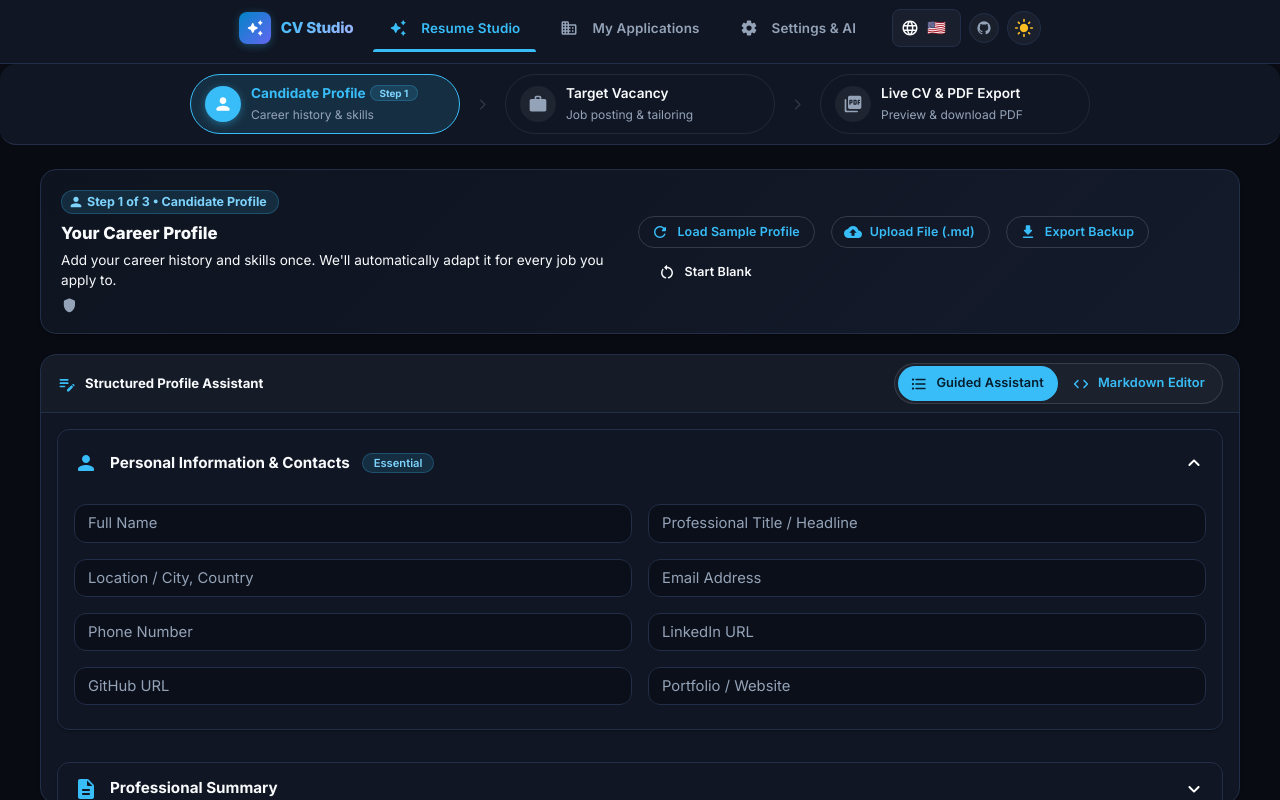
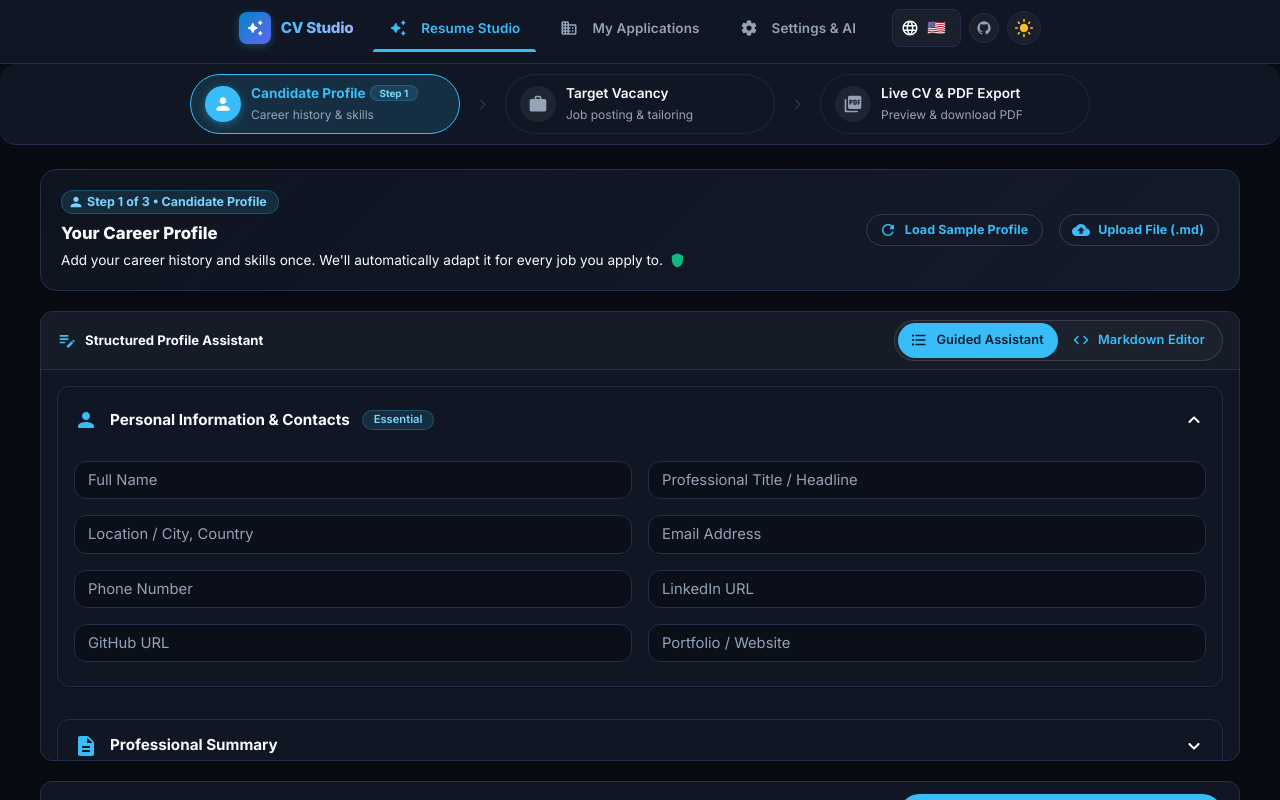
Before and after one commit to dann95moz/customs-CVs, a React (Vite) app: page / in a window 1280 px wide. Both pictures are taken after a click on the tab "Resume Studio". Built offline with nearby package versions, Linux system fonts and the light colour scheme.

Commit message:
refactor(profile): streamline candidate profile hero actions and make export contextual

```diff
--- a/src/components/studio/StepMasterData.tsx
+++ b/src/components/studio/StepMasterData.tsx
@@ -1,4 +1,4 @@
-import React, { useRef } from 'react';
+import React from 'react';
 import {
   Box,
   Paper,
@@ -7,29 +7,23 @@ import {
   Chip,
   Stack,
   Tooltip,
+  ButtonGroup,
   useTheme,
   alpha
 } from '@mui/material';
 import PersonRoundedIcon from '@mui/icons-material/PersonRounded';
-import LayersRoundedIcon from '@mui/icons-material/LayersRounded';
-import StarRoundedIcon from '@mui/icons-material/StarRounded';
-import DescriptionRoundedIcon from '@mui/icons-material/DescriptionRounded';
 import RefreshRoundedIcon from '@mui/icons-material/RefreshRounded';
 import CloudUploadRoundedIcon from '@mui/icons-material/CloudUploadRounded';
 import FileDownloadRoundedIcon from '@mui/icons-material/FileDownloadRounded';
-import RestartAltRoundedIcon from '@mui/icons-material/RestartAltRounded';
 import ArrowForwardRoundedIcon from '@mui/icons-material/ArrowForwardRounded';
 import EditNoteRoundedIcon from '@mui/icons-material/EditNoteRounded';
 import CheckCircleRoundedIcon from '@mui/icons-material/CheckCircleRounded';
 import InfoRoundedIcon from '@mui/icons-material/InfoRounded';
 import ShieldRoundedIcon from '@mui/icons-material/ShieldRounded';
-import AutoAwesomeRoundedIcon from '@mui/icons-material/AutoAwesomeRounded';
-import ArrowBackRoundedIcon from '@mui/icons-material/ArrowBackRounded';
+import FormatListBulletedRoundedIcon from '@mui/icons-material/FormatListBulletedRounded';
+import CodeRoundedIcon from '@mui/icons-material/CodeRounded';
 import { extractCandidateName, parseCvMarkdownToData } from '../../core/parser';
 import { useFileUploader } from '../../hooks/useFileUploader';
-import FormatListBulletedRoundedIcon from '@mui/icons-material/FormatListBulletedRounded';
-import CodeRoundedIcon from '@mui/icons-material/CodeRounded';
-import { ButtonGroup } from '@mui/material';
 import { useTranslation } from 'react-i18next';
 import { StepMasterDataProps } from '../../types';
 import { StudioSkeleton } from './StudioSkeleton';
@@ -44,8 +38,6 @@ export const StepMasterData: React.FC<StepMasterDataProps> = ({
   content,
   onChange,
   onLoadSample,
-  onResetTemplate,
-  onPrevStep,
   onNextStep
 }) => {
   const { t } = useTranslation(['profile', 'common']);
@@ -67,23 +59,6 @@ export const StepMasterData: React.FC<StepMasterDataProps> = ({
     link.click();
     URL.revokeObjectURL(url);
   };
-
-  const candidateName = extractCandidateName(content, 'Your Full Name').replace(/_/g, ' ');
-  const parsed = parseCvMarkdownToData(content);
-  const wordCount = content.trim().split(/\s+/).filter(Boolean).length;
-  const expCount = parsed.experience?.length || 0;
-  const skillsCount = parsed.skillGroups?.reduce((acc, curr) => acc + curr.skills.length, 0) || 0;
-
-  const completedSections = [
-    Boolean(parsed.name && parsed.name.trim() && !parsed.name.includes('[CANDIDATE')),
-    Boolean(parsed.summary && parsed.summary.trim() && !parsed.summary.includes('[Write freely')),
-    Boolean(parsed.skillGroups && parsed.skillGroups.length > 0 && parsed.skillGroups.some(g => g.skills.length > 0)),
-    Boolean(parsed.experience && parsed.experience.length > 0),
-    Boolean(parsed.education && parsed.education.length > 0),
-    Boolean(parsed.languages && parsed.languages.length > 0)
-  ];
-  const completedCount = completedSections.filter(Boolean).length;
-  const progressPercent = Math.round((completedCount / 6) * 100);
 
   const hasData = content.trim().length > 50 && !content.includes('[CANDIDATE FULL NAME]');
 
@@ -107,13 +82,22 @@ export const StepMasterData: React.FC<StepMasterDataProps> = ({
           gap: 2.5,
         }}
       >
-        {/* Simplified Guiding Hero Banner */}
+        {/* Hidden File Input for .md / .txt uploads */}
+        <input
+          type="file"
+          ref={fileInputRef}
+          style={{ display: 'none' }}
+          accept=".md,.txt"
+          onChange={handleFileUpload}
+        />
+
+        {/* Guiding Hero Banner with Clear Initial Actions */}
         <Paper
           sx={{
             p: { xs: 2, md: 2.5 },
             display: 'flex',
-            flexDirection: { xs: 'column', lg: 'row' },
-            alignItems: { xs: 'flex-start', lg: 'center' },
+            flexDirection: { xs: 'column', sm: 'row' },
+            alignItems: { xs: 'flex-start', sm: 'center' },
             justifyContent: 'space-between',
             gap: 2,
             background: isDark
@@ -122,7 +106,7 @@ export const StepMasterData: React.FC<StepMasterDataProps> = ({
             border: `1px solid ${theme.palette.divider}`,
           }}
         >
-          <Box sx={{ maxWidth: 900 }}>
+          <Box sx={{ maxWidth: 780 }}>
             <Chip
               icon={<PersonRoundedIcon sx={{ fontSize: '16px !important' }} />}
               label={t('profile:stepBadge', 'Step 1 of 3 • Candidate Profile')}
@@ -137,7 +121,7 @@ export const StepMasterData: React.FC<StepMasterDataProps> = ({
             <Typography variant="body2" color="text.secondary" sx={{ display: 'flex', alignItems: 'center', gap: 0.75, flexWrap: 'wrap' }}>
               {t('profile:subtitle', "Add your career history and skills once. We'll automatically adapt it for every job you apply to.")}
               <Tooltip
-                title={t('common:safeguard.tooltip', 'Integrity safeguard active: Guarantees tailored resumes stay 100% faithful to your real experience without hallucinating skills or fake metrics.')}
+                title={t('common:safeguard.tooltip', 'Career Authenticity Active: Ensures your tailored resume highlights your real achievements without inventing false experience or fake skills.')}
                 arrow
                 placement="top"
               >
@@ -151,57 +135,34 @@ export const StepMasterData: React.FC<StepMasterDataProps> = ({
                     '&:hover': { color: 'primary.main' },
                     transition: 'color 0.2s ease',
                   }}
-                  aria-label="Integrity safeguard active"
+                  aria-label="Career authenticity guarantee active"
                 >
-                  <ShieldRoundedIcon sx={{ fontSize: '1.05rem' }} />
+                  <ShieldRoundedIcon sx={{ fontSize: '1.05rem', color: theme.palette.success.main }} />
                 </Box>
               </Tooltip>
             </Typography>
           </Box>
 
-          <Stack direction="row" spacing={1} sx={{ flexWrap: 'wrap', gap: 1 }}>
+          {/* Equal-weight action buttons for users with existing data or demo exploration */}
+          <Stack direction="row" spacing={1} sx={{ flexWrap: 'wrap', gap: 1, flexShrink: 0 }}>
             <Button
               variant="outlined"
               size="small"
               startIcon={<RefreshRoundedIcon />}
               onClick={onLoadSample}
+              sx={{ fontWeight: 700, whiteSpace: 'nowrap' }}
             >
               {t('profile:actions.loadSample', 'Load Sample Profile')}
             </Button>
 
-            <input
-              type="file"
-              ref={fileInputRef}
-              style={{ display: 'none' }}
-              accept=".md,.txt"
-              onChange={handleFileUpload}
-            />
             <Button
               variant="outlined"
               size="small"
               startIcon={<CloudUploadRoundedIcon />}
               onClick={() => fileInputRef.current?.click()}
+              sx={{ fontWeight: 700, whiteSpace: 'nowrap' }}
             >
               {t('profile:actions.uploadFile', 'Upload File (.md)')}
-            </Button>
-
-            <Button
-              variant="outlined"
-              size="small"
-              startIcon={<FileDownloadRoundedIcon />}
-              onClick={handleDownload}
-            >
-              {t('profile:actions.exportBackup', 'Export Backup')}
-            </Button>
-
-            <Button
-              variant="text"
-              size="small"
-              color="inherit"
-              startIcon={<RestartAltRoundedIcon />}
-              onClick={onResetTemplate}
-            >
-              {t('profile:actions.startBlank', 'Start Blank')}
             </Button>
           </Stack>
         </Paper>
@@ -216,6 +177,7 @@ export const StepMasterData: React.FC<StepMasterDataProps> = ({
             overflow: 'hidden',
             border: `1px solid ${theme.palette.divider}`,
             bgcolor: 'background.paper',
+            borderRadius: '12px',
           }}
         >
           <Box
@@ -275,6 +237,7 @@ export const StepMasterData: React.FC<StepMasterDataProps> = ({
                 position: 'relative',
                 p: 0,
                 display: 'flex',
+                minHeight: 350,
               }}
             >
               <textarea
@@ -336,6 +299,27 @@ export const StepMasterData: React.FC<StepMasterDataProps> = ({
                 sx={{ fontWeight: 600 }}
               />
             )}
+
+            {/* Contextual Backup Export only when there is actual profile data */}
+            {hasData && (
+              <Tooltip title={t('profile:actions.exportBackupTip', 'Download your master profile as Markdown (.md)')}>
+                <Button
+                  size="small"
+                  variant="text"
+                  color="inherit"
+                  startIcon={<FileDownloadRoundedIcon sx={{ fontSize: 16 }} />}
+                  onClick={handleDownload}
+                  sx={{
+                    fontSize: '0.75rem',
+                    color: 'text.secondary',
+                    textTransform: 'none',
+                    '&:hover': { color: 'primary.main', bgcolor: alpha(theme.palette.primary.main, 0.06) }
+                  }}
+                >
+                  {t('profile:actions.exportBackup', 'Export Backup (.md)')}
+                </Button>
+              </Tooltip>
+            )}
           </Box>
 
           <Button
--- a/src/i18n/locales/en/profile.json
+++ b/src/i18n/locales/en/profile.json
@@ -5,8 +5,8 @@
   "actions": {
     "loadSample": "Load Sample Profile",
     "uploadFile": "Upload File (.md)",
-    "exportBackup": "Export Backup",
-    "startBlank": "Start Blank",
+    "exportBackup": "Export Backup (.md)",
+    "exportBackupTip": "Download your master career profile as Markdown (.md)",
     "continueToTarget": "Continue to Target Vacancy (Step 2)"
   },
   "modes": {
--- a/src/i18n/locales/es/profile.json
+++ b/src/i18n/locales/es/profile.json
@@ -5,9 +5,9 @@
   "actions": {
     "loadSample": "Cargar Perfil de Ejemplo",
     "uploadFile": "Subir Archivo (.md)",
-    "exportBackup": "Exportar Respaldo",
-    "startBlank": "Comenzar en Blanco",
-    "continueToTarget": "Continuar a Oferta Objetivo (Paso 2)"
+    "exportBackup": "Exportar Respaldo (.md)",
+    "exportBackupTip": "Descargar tu perfil maestro como archivo Markdown (.md)",
+    "continueToTarget": "Continuar a Vacante Objetivo (Paso 2)"
   },
   "modes": {
     "guidedAssistant": "Asistente Guiado",
--- a/src/i18n/locales/it/profile.json
+++ b/src/i18n/locales/it/profile.json
@@ -5,9 +5,9 @@
   "actions": {
     "loadSample": "Carica Profilo di Esempio",
     "uploadFile": "Carica File (.md)",
-    "exportBackup": "Esporta Backup",
-    "startBlank": "Inizia da Zero",
-    "continueToTarget": "Continua all'Offerta Obiettivo (Passo 2)"
+    "exportBackup": "Esporta Backup (.md)",
+    "exportBackupTip": "Scarica il tuo profilo master come file Markdown (.md)",
+    "continueToTarget": "Continua alla Posizione Obiettivo (Passo 2)"
   },
   "modes": {
     "guidedAssistant": "Assistente Guidato",
```
Also changed, not shown: src/i18n/locales/de/profile.json (+4 -4 lines), src/i18n/locales/fr/profile.json (+4 -4 lines).
